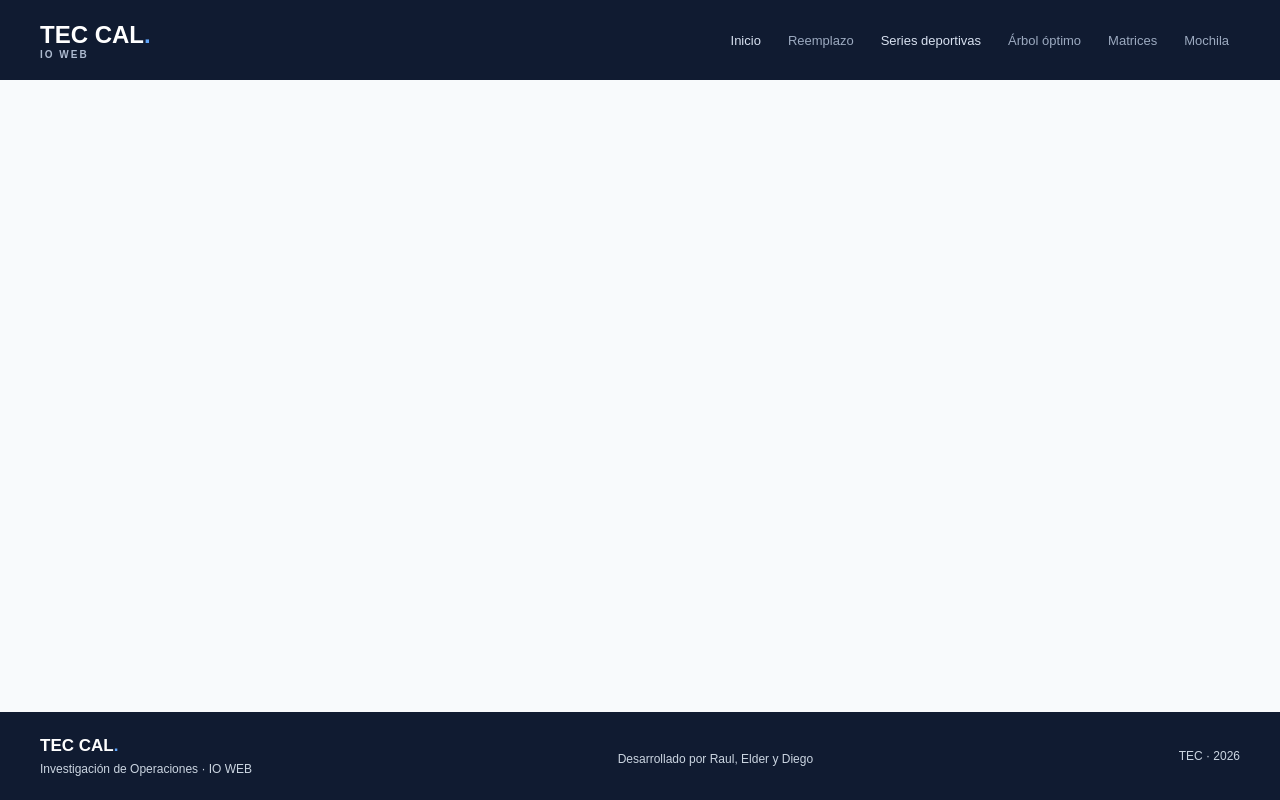
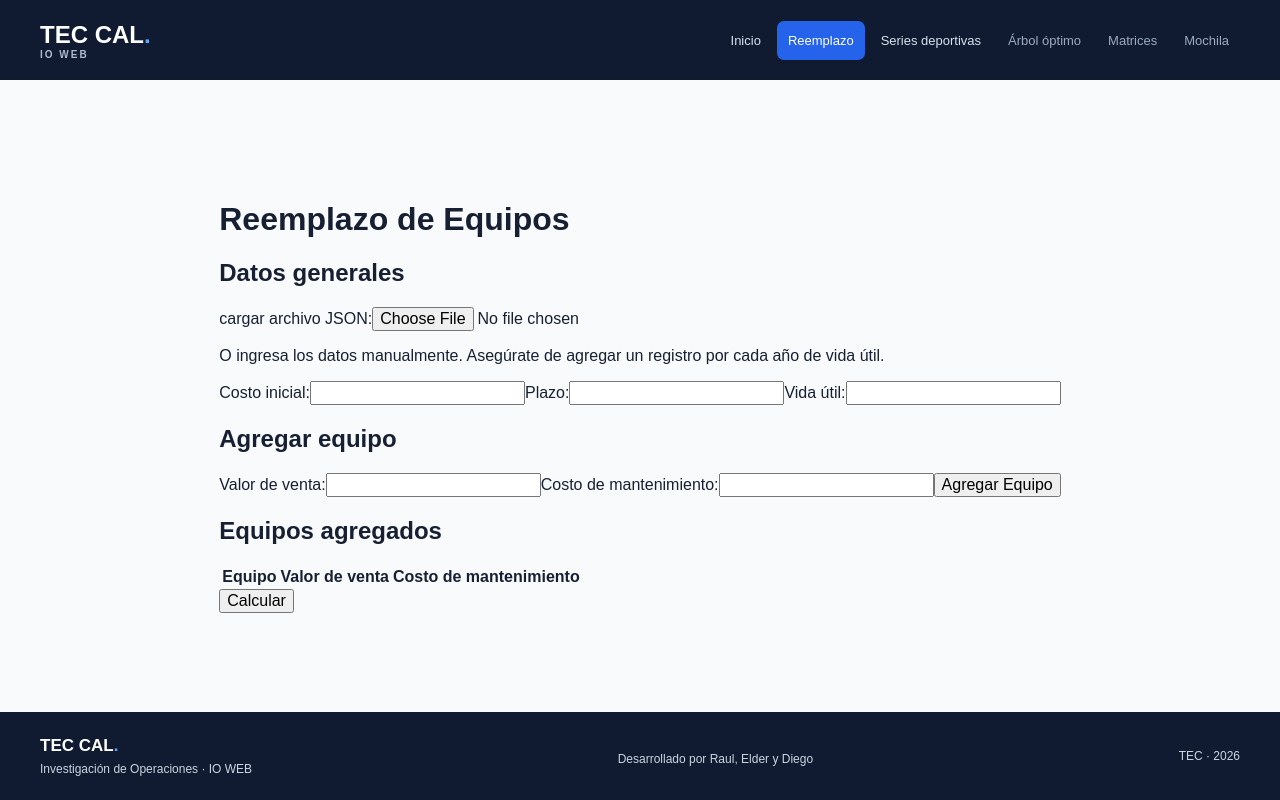
Before and after one commit to RaJami1205/IO_WEB, a React (Vite) app in the folder frontend/: page /remplazo-equipos in a window 1280 px wide. Built offline with nearby package versions, Linux system fonts and the light colour scheme.

Commit message:
actualizacion interfaz

```diff
--- a/frontend/src/App.tsx
+++ b/frontend/src/App.tsx
@@ -1,4 +1,3 @@
-
 import { Routes, Route } from "react-router-dom";
 
 import VentanaBienvenida, {
@@ -6,20 +5,17 @@ import VentanaBienvenida, {
 } from "./componentes/VentanaBienvenida";
 
 import SeriesDeportivas from "./componentes/SeriesDeportivas";
+import RemplazoEquipos from "./componentes/RemplazoEquipos";
 
 function App() {
   return (
     <PlantillaGeneral>
       <Routes>
-        <Route
-          path="/"
-          element={<VentanaBienvenida />}
-        />
+        <Route path="/" element={<VentanaBienvenida />} />
 
-        <Route
-          path="/series-deportivas"
-          element={<SeriesDeportivas />}
-        />
+        <Route path="/series-deportivas" element={<SeriesDeportivas />} />
+
+        <Route path="/remplazo-equipos" element={<RemplazoEquipos />} />
       </Routes>
     </PlantillaGeneral>
   );
--- /dev/null
+++ b/frontend/src/componentes/RemplazoEquipos.tsx
@@ -0,0 +1,325 @@
+import { useState } from "react";
+import type { ChangeEvent, FormEvent } from "react";
+import "../estilos/RemplazoEquipos.css";
+
+type Equipo = {
+  valorVenta: number;
+  costoMantenimiento: number;
+};
+
+type ConfiguracionRemplazo = {
+  algoritmo: "reemplazo-equipos";
+  costoInicial: number;
+  plazo: number;
+  vidaUtil: number;
+  periodos: {
+    reventa: number;
+    mantenimiento: number;
+  }[];
+};
+
+function RemplazoEquipos() {
+  // Datos generales
+  const [costoInicial, cambiarCostoInicial] = useState("");
+  const [plazo, cambiarPlazo] = useState("");
+  const [vidaUtil, cambiarVidaUtil] = useState("");
+
+  // Datos de un equipo
+  const [valorVenta, cambiarValorVenta] = useState("");
+  const [costoMantenimiento, cambiarCostoMantenimiento] = useState("");
+
+  // Lista de equipos agregados
+  const [listaEquipos, cambiarListaEquipos] = useState<Equipo[]>([]);
+  const [mensajeError, cambiarMensajeError] = useState("");
+
+  // Lee un JSON y coloca sus valores en el formulario.
+  async function cargarArchivoJson(evento: ChangeEvent<HTMLInputElement>) {
+    const archivoSeleccionado = evento.target.files?.[0];
+
+    if (!archivoSeleccionado) return;
+
+    try {
+      const contenidoArchivo = await archivoSeleccionado.text();
+      const datosDelArchivo: unknown = JSON.parse(contenidoArchivo);
+      const configuracion = validarConfiguracion(datosDelArchivo);
+      cambiarCostoInicial(configuracion.costoInicial.toString());
+      cambiarPlazo(configuracion.plazo.toString());
+      cambiarVidaUtil(configuracion.vidaUtil.toString());
+      cambiarListaEquipos(
+        configuracion.periodos.map((periodo) => ({
+          valorVenta: periodo.reventa,
+          costoMantenimiento: periodo.mantenimiento,
+        })),
+      );
+    } catch (error) {
+      cambiarMensajeError(
+        error instanceof Error ? error.message : "Error desconocido.",
+      );
+    }
+  }
+
+  function validarConfiguracion(
+    datosRecibidos: unknown,
+  ): ConfiguracionRemplazo {
+    if (
+      typeof datosRecibidos !== "object" ||
+      datosRecibidos === null ||
+      Array.isArray(datosRecibidos)
+    ) {
+      throw new Error("El JSON debe ser un objeto.");
+    }
+
+    const datos = datosRecibidos as Record<string, unknown>;
+
+    if (datos.algoritmo !== "reemplazo-equipos") {
+      throw new Error("Algoritmo incorrecto.");
+    }
+
+    if (
+      typeof datos.costoInicial !== "number" ||
+      !Number.isFinite(datos.costoInicial) ||
+      datos.costoInicial < 0
+    ) {
+      throw new Error("Costo inicial inválido.");
+    }
+
+    if (
+      typeof datos.plazo !== "number" ||
+      !Number.isInteger(datos.plazo) ||
+      datos.plazo < 1
+    ) {
+      throw new Error("Plazo inválido.");
+    }
+
+    if (
+      typeof datos.vidaUtil !== "number" ||
+      !Number.isInteger(datos.vidaUtil) ||
+      datos.vidaUtil < 1
+    ) {
+      throw new Error("Vida útil inválida.");
+    }
+
+    if (
+      !Array.isArray(datos.periodos) ||
+      datos.periodos.length !== datos.vidaUtil ||
+      !datos.periodos.every((periodo: unknown) => {
+        if (
+          typeof periodo !== "object" ||
+          periodo === null ||
+          Array.isArray(periodo)
+        )
+          return false;
+
+        const valores = periodo as Record<string, unknown>;
+
+        return (
+          typeof valores.reventa === "number" &&
+          Number.isFinite(valores.reventa) &&
+          valores.reventa >= 0 &&
+          typeof valores.mantenimiento === "number" &&
+          Number.isFinite(valores.mantenimiento) &&
+          valores.mantenimiento >= 0
+        );
+      })
+    ) {
+      throw new Error("Los períodos contienen datos inválidos.");
+    }
+
+    return datos as ConfiguracionRemplazo;
+  }
+
+  // Agregar un equipo a la lista
+  function agregarEquipo(evento: FormEvent<HTMLFormElement>) {
+    evento.preventDefault();
+    cambiarMensajeError("");
+
+    if (
+      valorVenta.trim() === "" ||
+      costoMantenimiento.trim() === "" ||
+      !Number.isFinite(Number(valorVenta)) ||
+      !Number.isFinite(Number(costoMantenimiento)) ||
+      Number(valorVenta) < 0 ||
+      Number(costoMantenimiento) < 0
+    ) {
+      cambiarMensajeError("Ingresa valores válidos para el equipo.");
+      return;
+    }
+
+    if (!Number.isInteger(Number(vidaUtil)) || Number(vidaUtil) < 1) {
+      cambiarMensajeError("Ingresa una vida útil válida.");
+      return;
+    }
+
+    if (listaEquipos.length >= Number(vidaUtil)) {
+      cambiarMensajeError(
+        "Ya agregaste todos los registros correspondientes a la vida útil.",
+      );
+      return;
+    }
+
+    const nuevoEquipo: Equipo = {
+      valorVenta: Number(valorVenta),
+      costoMantenimiento: Number(costoMantenimiento),
+    };
+
+    cambiarListaEquipos((equiposAnteriores) => [
+      ...equiposAnteriores,
+      nuevoEquipo,
+    ]);
+
+    // Limpiar los campos para el siguiente equipo
+    cambiarValorVenta("");
+    cambiarCostoMantenimiento("");
+  }
+
+  // Preparar los datos para el backend
+  function calcularReemplazo() {
+    cambiarMensajeError("");
+
+    if (
+      costoInicial.trim() === "" ||
+      plazo.trim() === "" ||
+      vidaUtil.trim() === "" ||
+      !Number.isFinite(Number(costoInicial)) ||
+      Number(costoInicial) < 0 ||
+      !Number.isInteger(Number(plazo)) ||
+      Number(plazo) < 1 ||
+      !Number.isInteger(Number(vidaUtil)) ||
+      Number(vidaUtil) < 1
+    ) {
+      cambiarMensajeError("Revisa los datos generales.");
+      return;
+    }
+
+    if (listaEquipos.length !== Number(vidaUtil)) {
+      cambiarMensajeError(
+        "Debes agregar un registro por cada año de vida útil.",
+      );
+      return;
+    }
+
+    const configuracion: ConfiguracionRemplazo = {
+      costoInicial: Number(costoInicial),
+      plazo: Number(plazo),
+      vidaUtil: Number(vidaUtil),
+      periodos: listaEquipos,
+    };
+
+    console.log("Configuración para el backend:", configuracion);
+
+    // Aquí se agregará el fetch a FastAPI
+  }
+
+  return (
+    <div className="remplazo-equipos">
+      <h1>Reemplazo de Equipos</h1>
+
+      <form onSubmit={agregarEquipo}>
+        <h2>Datos generales</h2>
+        cargar archivo JSON:
+        <input type="file" accept=".json" onChange={cargarArchivoJson} />
+        <p>
+          O ingresa los datos manualmente. Asegúrate de agregar un registro por
+          cada año de vida útil.
+        </p>
+        <div className="formulario-equipos">
+          <label>
+            Costo inicial:
+            <input
+              type="number"
+              min="0"
+              value={costoInicial}
+              onChange={(evento) => cambiarCostoInicial(evento.target.value)}
+              required
+            />
+          </label>
+
+          <label>
+            Plazo:
+            <input
+              type="number"
+              min="1"
+              step="1"
+              value={plazo}
+              onChange={(evento) => cambiarPlazo(evento.target.value)}
+              required
+            />
+          </label>
+
+          <label>
+            Vida útil:
+            <input
+              type="number"
+              min="1"
+              step="1"
+              value={vidaUtil}
+              onChange={(evento) => {
+                cambiarVidaUtil(evento.target.value);
+                cambiarListaEquipos([]);
+              }}
+              required
+            />
+          </label>
+        </div>
+        <h2>Agregar equipo</h2>
+        <div className="formulario-equipos">
+          <label>
+            Valor de venta:
+            <input
+              type="number"
+              min="0"
+              value={valorVenta}
+              onChange={(evento) => cambiarValorVenta(evento.target.value)}
+              required
+            />
+          </label>
+
+          <label>
+            Costo de mantenimiento:
+            <input
+              type="number"
+              min="0"
+              value={costoMantenimiento}
+              onChange={(evento) =>
+                cambiarCostoMantenimiento(evento.target.value)
+              }
+              required
+            />
+          </label>
+
+          <button type="submit">Agregar Equipo</button>
+        </div>
+      </form>
+
+      {mensajeError && <p role="alert">{mensajeError}</p>}
+
+      <h2>Equipos agregados</h2>
+
+      <table className="tabla-equipos">
+        <thead>
+          <tr>
+            <th>Equipo</th>
+            <th>Valor de venta</th>
+            <th>Costo de mantenimiento</th>
+          </tr>
+        </thead>
+
+        <tbody>
+          {listaEquipos.map((equipo, indice) => (
+            <tr key={indice}>
+              <td> {indice + 1}</td>
+              <td>{equipo.valorVenta}</td>
+              <td>{equipo.costoMantenimiento}</td>
+            </tr>
+          ))}
+        </tbody>
+      </table>
+
+      <button type="button" onClick={calcularReemplazo}>
+        Calcular
+      </button>
+    </div>
+  );
+}
+
+export default RemplazoEquipos;
--- a/frontend/src/componentes/VentanaBienvenida.tsx
+++ b/frontend/src/componentes/VentanaBienvenida.tsx
@@ -8,7 +8,7 @@ const modulos = [
     nombreCorto: "Reemplazo",
     descripcion:
       "Determina cuándo reemplazar un equipo para minimizar los costos durante un período.",
-    ruta: null,
+    ruta: "/remplazo-equipos",
   },
   {
     numero: "02",
--- a/frontend/src/index.css
+++ b/frontend/src/index.css
@@ -412,7 +412,7 @@ a.nav-link:hover,
   justify-content: space-between;
   gap: 12px;
   padding: 15px 18px;
-  background: #eaf1f6;
+  background: #3a7dad;
   border-bottom: 1px solid #dbe6ee;
   color: #587084;
   font-size: 11px;
@@ -692,7 +692,7 @@ a.nav-link:hover,
    ========================================= */
 
 .about-section {
-  background: white;
+  background: rgb(30, 143, 203);
 }
 
 .about-grid {
```
Also changed, not shown: frontend/src/estilos/RemplazoEquipos.css (added), 1 other file (tests, documents, lock files or other folders).
